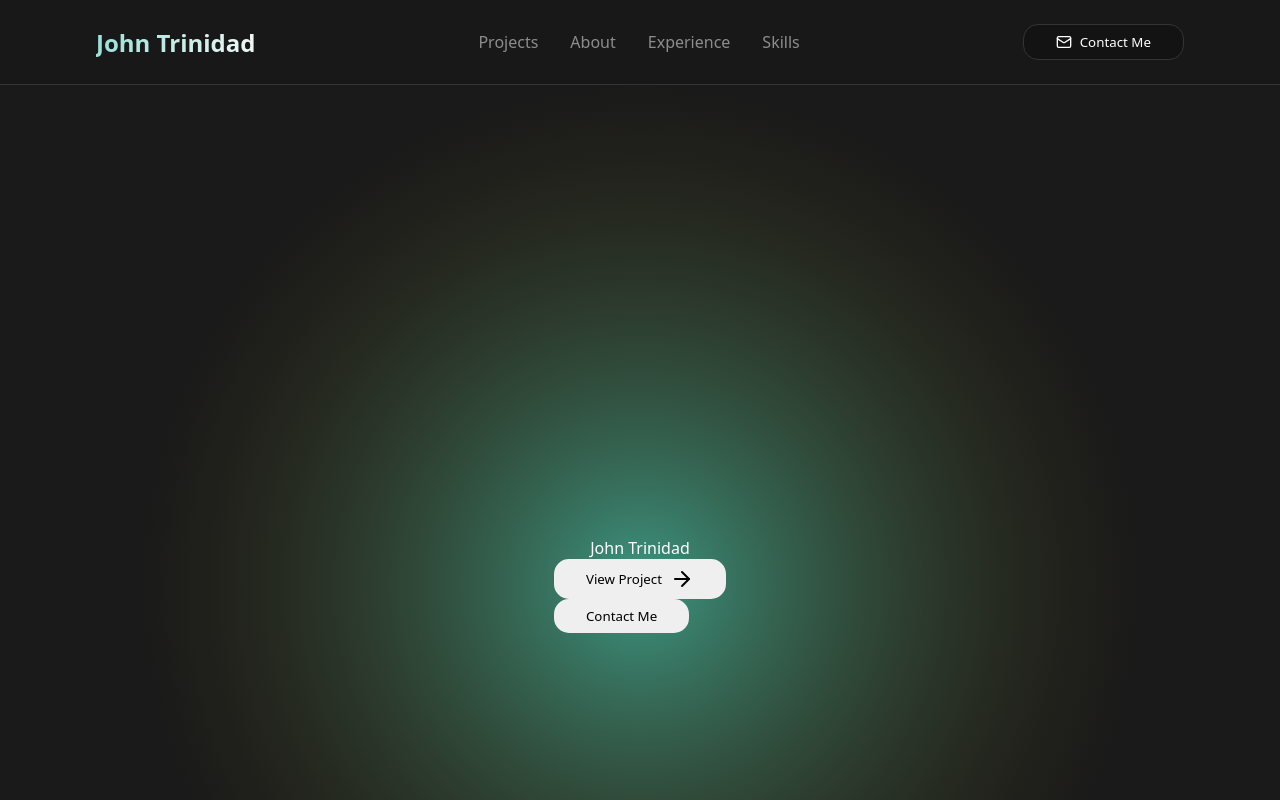
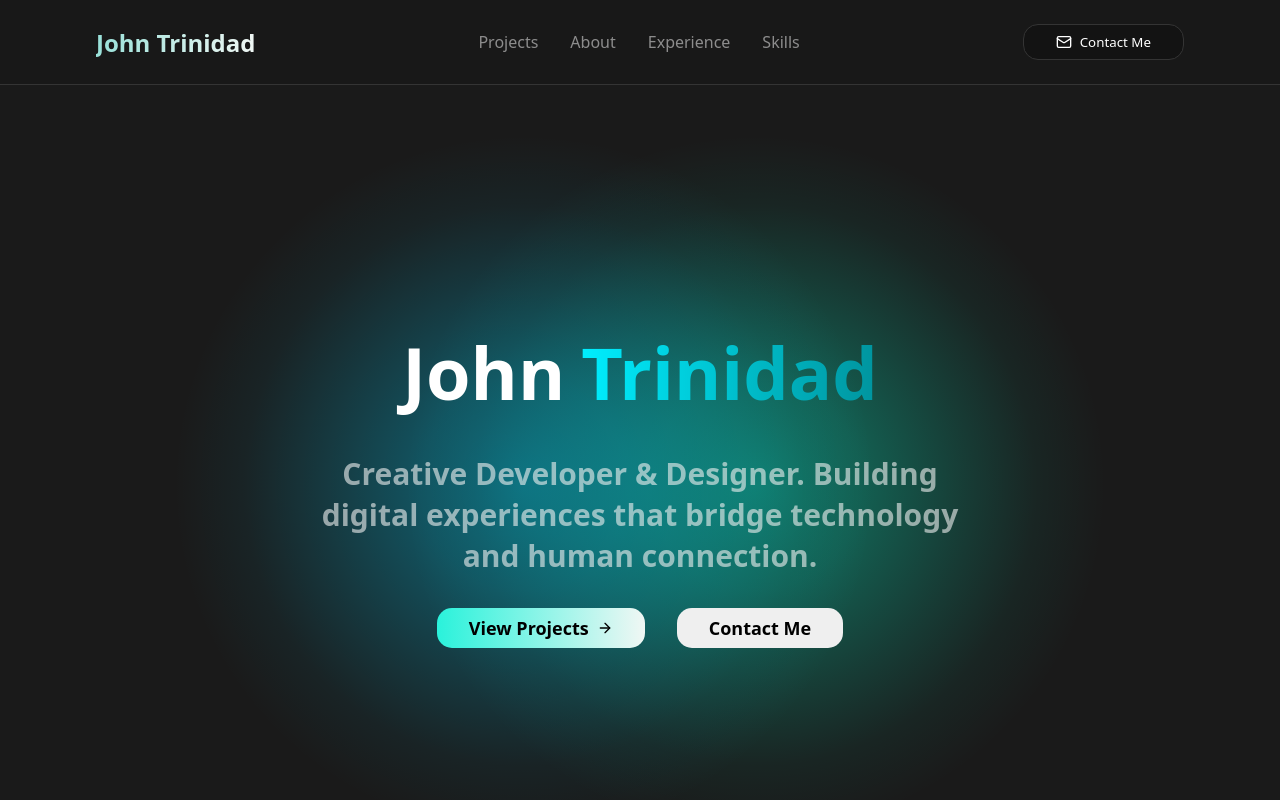
Before and after one commit to trinidj/updated-personal-porfolio, a Vue app: page / in a window 1280 px wide. Shown: the top 800 px of the page. Built offline with nearby package versions, Linux system fonts and the light colour scheme.

Commit message:
feat: enhance HeroSection with improved typography and styling

```diff
--- a/src/components/HeroSection.vue
+++ b/src/components/HeroSection.vue
@@ -7,20 +7,25 @@
   <section id="hero-section">
     <div class="hero-container">
       <div class="title">
-        <a>John Trinidad</a>
+        <h1>
+          <span class="first-name">John</span>
+          <span class="last-name">Trinidad</span>
+        </h1>
       </div>
 
       <div class="subtitle">
-        <span></span>
+        <p>Creative Developer & Designer. Building digital experiences that bridge technology and human connection.</p>
       </div>
 
       <div class="call-to-action">
-        <Button>
-          <span>View Project</span>
-          <ArrowRight />
+        <Button class="view-projects">
+          <span>View Projects</span>
+          <ArrowRight
+            :size="16"
+          />
         </Button>
 
-        <Button>
+        <Button class="contact-me">
           <span>Contact Me</span>
         </Button>
       </div>
@@ -34,13 +39,100 @@
     flex-direction: column;
     align-items: center;
     justify-content: center;
-    height: 1000px;
-    width: 1000px;
+    gap: var(--spacing-xl);
+    height: 800px;
+
+    --circle1-opacity: 0.4;
+    --circle2-opacity: 0.4;
+
     background-image:
-      radial-gradient(closest-side, rgba(255, 200, 0, 0.2), var(--color-background-primary)),
-      radial-gradient(closest-side, rgba(0, 213, 255, 0.6), var(--color-background-primary));
-    background-position: center center;
-    position: relative;
+      radial-gradient(closest-side,
+        rgba(0, 213, 255, 0.4) 0%,
+        rgba(0, 213, 255, 0.3) 30%,
+        rgba(0, 213, 255, 0.15) 60%,
+        rgba(0, 213, 255, 0.05) 80%,
+        transparent 100%
+      ),
+      radial-gradient(closest-side,
+        rgba(4, 255, 209, 0.4) 0%,
+        rgba(4, 255, 209, 0.3) 30%,
+        rgba(4, 255, 209, 0.15) 60%,
+        rgba(4, 255, 209, 0.05) 80%,
+        transparent 100%
+      );
+    background-position:
+      30% 50%,
+      70% 50%;
+    background-size:
+      700px 700px,
+      700px 700px;
+    background-repeat: no-repeat;
     margin: 0 auto;
   }
+
+  .title {
+    font-size: var(--text-5xl);
+  }
+
+  .title h1 {
+    display: flex;
+    gap: var(--spacing-base);
+  }
+
+  .first-name {
+    color: white;
+  }
+
+  .last-name {
+    background-image: linear-gradient(to right, #00eeff, #00949e);
+
+    background-clip: text;
+    -webkit-background-clip: text;
+
+    color: transparent;
+    -webkit-text-fill-color: transparent;
+  }
+
+  .subtitle {
+    font-size: var(--text-3xl);
+    text-align: center;
+    font-weight: 600;
+    color: hsl(from #ffffff h s calc(l - 5) / 0.6);
+    width: 50%;
+  }
+
+  .call-to-action {
+    display: flex;
+    flex-direction: row;
+    gap: var(--spacing-xl);
+  }
+
+  .view-projects {
+    background: linear-gradient(
+      to right,
+      #2af2db,
+      #F0F7F4
+    )
+  }
+
+  .view-projects,
+  .contact-me {
+    display: flex;
+    flex-direction: row;
+    align-items: center;
+    justify-content: center;
+    transition: all 0.2s ease;
+  }
+
+  .view-projects span,
+  .contact-me {
+    font-size: var(--text-lg);
+    font-weight: 600;
+  }
+
+  .view-projects:hover,
+  .contact-me:hover {
+    cursor: pointer;
+    transform: scale(1.1);
+  }
 </style>
```
